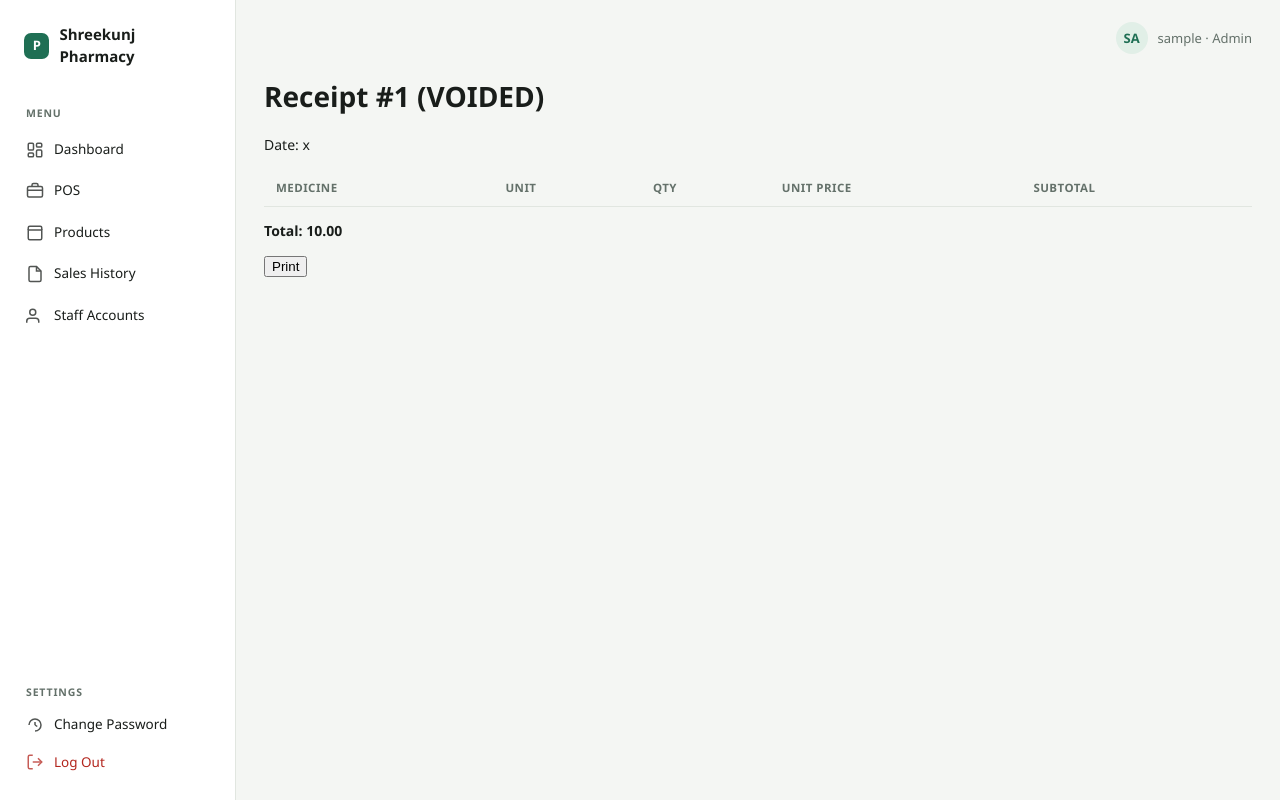
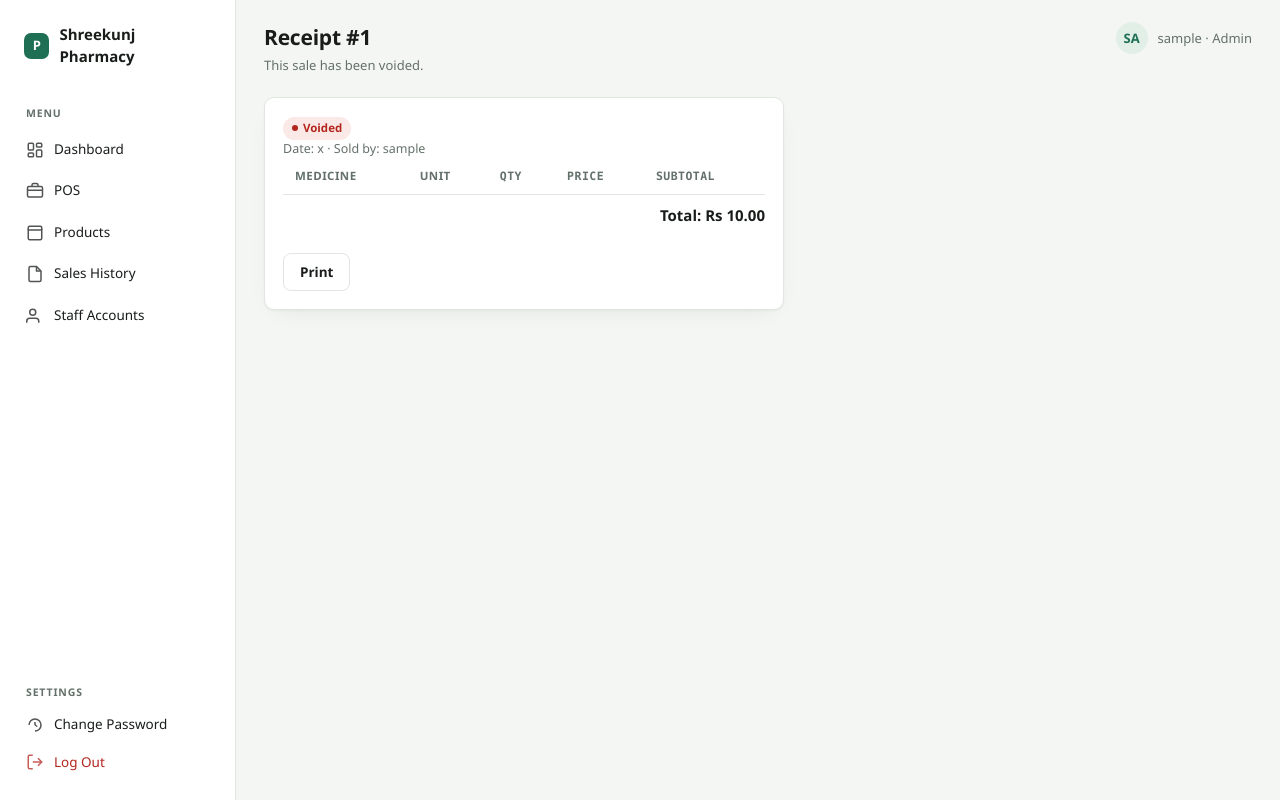
Before and after one commit to sudhan-ycotek/pharmacy, a Flask app: page /sales/1/receipt in a window 1280 px wide. Run offline with Flask 3, Linux system fonts and the light colour scheme; the visitor is signed in with stand-in values (Sample User, id 1); tables that the repository leaves empty hold one stand-in row (values such as "Sample post"); data that the repository does not hold is empty; parts of the project's set-up code (start-up, migrations or seed data) failed here and were passed over.

Commit message:
feat: show seller on sales history/receipt, void confirmed via modal

```diff
--- a/sales.py
+++ b/sales.py
@@ -112,7 +112,10 @@ def today_sales_total():
 
 def get_sale(sale_id):
     db = get_db()
-    sale = db.execute("SELECT * FROM sales WHERE id = ?", (sale_id,)).fetchone()
+    sale = db.execute(
+        "SELECT s.*, u.username FROM sales s JOIN users u ON u.id = s.user_id WHERE s.id = ?",
+        (sale_id,),
+    ).fetchone()
     if sale is None:
         return None
     items = db.execute(
@@ -127,10 +130,12 @@ def list_sales(user_id=None):
     db = get_db()
     if user_id is None:
         return db.execute(
-            "SELECT * FROM sales ORDER BY id DESC LIMIT 50"
+            "SELECT s.*, u.username FROM sales s JOIN users u ON u.id = s.user_id "
+            "ORDER BY s.id DESC LIMIT 50"
         ).fetchall()
     return db.execute(
-        "SELECT * FROM sales WHERE user_id = ? ORDER BY id DESC LIMIT 50",
+        "SELECT s.*, u.username FROM sales s JOIN users u ON u.id = s.user_id "
+        "WHERE s.user_id = ? ORDER BY s.id DESC LIMIT 50",
         (user_id,),
     ).fetchall()
 
--- a/templates/receipt.html
+++ b/templates/receipt.html
@@ -1,25 +1,47 @@
 {% extends "base.html" %}
-{% block title %}Receipt #{{ sale['id'] }}{% endblock %}
+{% block page_title %}Receipt #{{ sale['id'] }}{% endblock %}
+{% block page_desc %}{% if sale['voided'] %}This sale has been voided.{% else %}Printable record of this sale.{% endif %}{% endblock %}
 {% block content %}
-<h1>Receipt #{{ sale['id'] }}{% if sale['voided'] %} (VOIDED){% endif %}</h1>
-<p>Date: {{ sale['timestamp'] }}</p>
+<div class="card panel" style="max-width:520px">
+  {% if sale['voided'] %}<span class="badge critical">Voided</span>{% endif %}
+  <p class="panel-desc">Date: {{ sale['timestamp'] }} · Sold by: {{ sale['username'] }}</p>
+  <div class="table-scroll">
     <table>
-  <tr><th>Medicine</th><th>Unit</th><th>Qty</th><th>Unit Price</th><th>Subtotal</th></tr>
+      <thead><tr><th>Medicine</th><th>Unit</th><th class="num">Qty</th><th class="num">Price</th><th class="num">Subtotal</th></tr></thead>
+      <tbody>
       {% for item in items %}
       <tr>
         <td>{{ item['medicine_name'] }}</td>
         <td>{{ item['unit_name'] }}</td>
-    <td>{{ item['quantity'] }}</td>
-    <td>{{ "%.2f"|format(item['unit_price']) }}</td>
-    <td>{{ "%.2f"|format(item['subtotal']) }}</td>
+        <td class="num">{{ item['quantity'] }}</td>
+        <td class="num">{{ "%.2f"|format(item['unit_price']) }}</td>
+        <td class="num">{{ "%.2f"|format(item['subtotal']) }}</td>
       </tr>
       {% endfor %}
+      </tbody>
     </table>
-<p><strong>Total: {{ "%.2f"|format(sale['total']) }}</strong></p>
-<button class="no-print" onclick="window.print()">Print</button>
+  </div>
+  <div class="bill-total-row">Total: Rs {{ "%.2f"|format(sale['total']) }}</div>
+  <div class="no-print" style="display:flex; gap:10px; margin-top:16px;">
+    <button class="btn btn-secondary" onclick="window.print()">Print</button>
     {% if session.get('role') == 'admin' and not sale['voided'] %}
-<form method="post" action="{{ url_for('sales.void', sale_id=sale['id']) }}" class="no-print">
-  <button type="submit">Void Sale</button>
+    <button type="button" class="btn btn-danger" onclick="openModal('void-modal')">Void Sale</button>
+    {% endif %}
+  </div>
+</div>
+
+{% if session.get('role') == 'admin' and not sale['voided'] %}
+<div class="modal-backdrop" id="void-modal">
+  <div class="modal">
+    <h3>Void this sale?</h3>
+    <p>Stock will be restored for every item on this receipt. This cannot be undone.</p>
+    <div class="modal-actions">
+      <button type="button" class="btn btn-secondary" onclick="closeModal('void-modal')">Cancel</button>
+      <form method="post" action="{{ url_for('sales.void', sale_id=sale['id']) }}">
+        <button type="submit" class="btn btn-danger">Void Sale</button>
       </form>
+    </div>
+  </div>
+</div>
 {% endif %}
 {% endblock %}
```
Also changed, not shown: templates/sales_list.html (+14 -7 lines), tests/test_sales.py (+20 -0 lines). Lines whose indentation alone changed are shown as unchanged.
